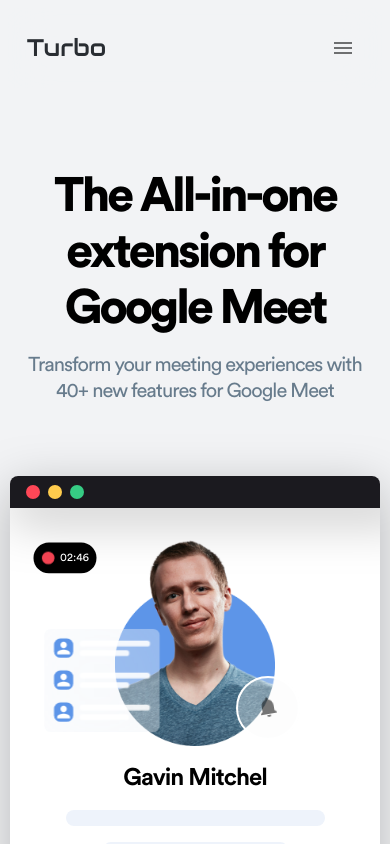
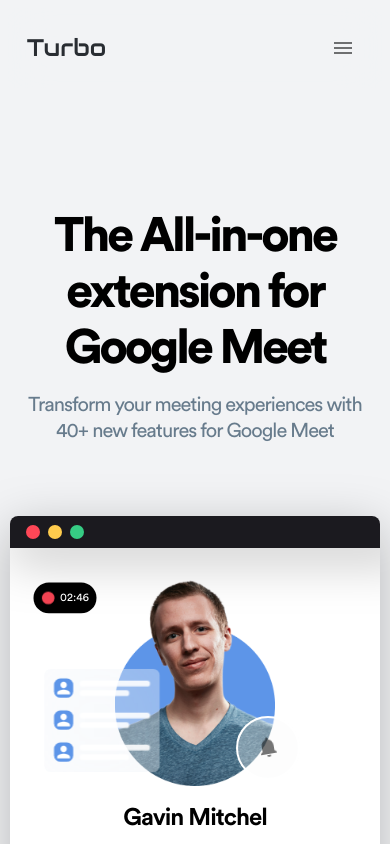
Before and after one commit to Basebolt/turbo-website, a React (Create React App) app: page / in a window 390 px wide. Shown: the top 844 px of the page. Built offline with nearby package versions, Linux system fonts and the light colour scheme.

Commit message:
zoom responsivity (test)

```diff
--- a/src/sections/Landing/TurboUIComponents/index.js
+++ b/src/sections/Landing/TurboUIComponents/index.js
@@ -25,7 +25,6 @@
       justifyContent="center"
       sx={{
         position: "relative",
-        height: "calc(100vh - 80px)",
         width: "100%",
         transform: b1 ? "scale(0.8)" : "scale(0.9)",
         transition: "all ease 0.5s",
--- a/src/sections/Landing/index.js
+++ b/src/sections/Landing/index.js
@@ -11,13 +11,14 @@
   const b3 = useMediaQuery("(max-width:600px)");
   return (
     <Box
-      sx={{ height: b3 ? "auto" : "calc(100vh - 80px)", position: "relative" }}
+      sx={{  position: "relative" }}
     >
       <Grid
         container
         justifyContent="center"
         alignItems="center"
         maxWidth={1270} m="auto"
+        py={5}
         sx={{
           width: `${b1 ? "90%" : "75%"}`,
           height: "100%",
```
